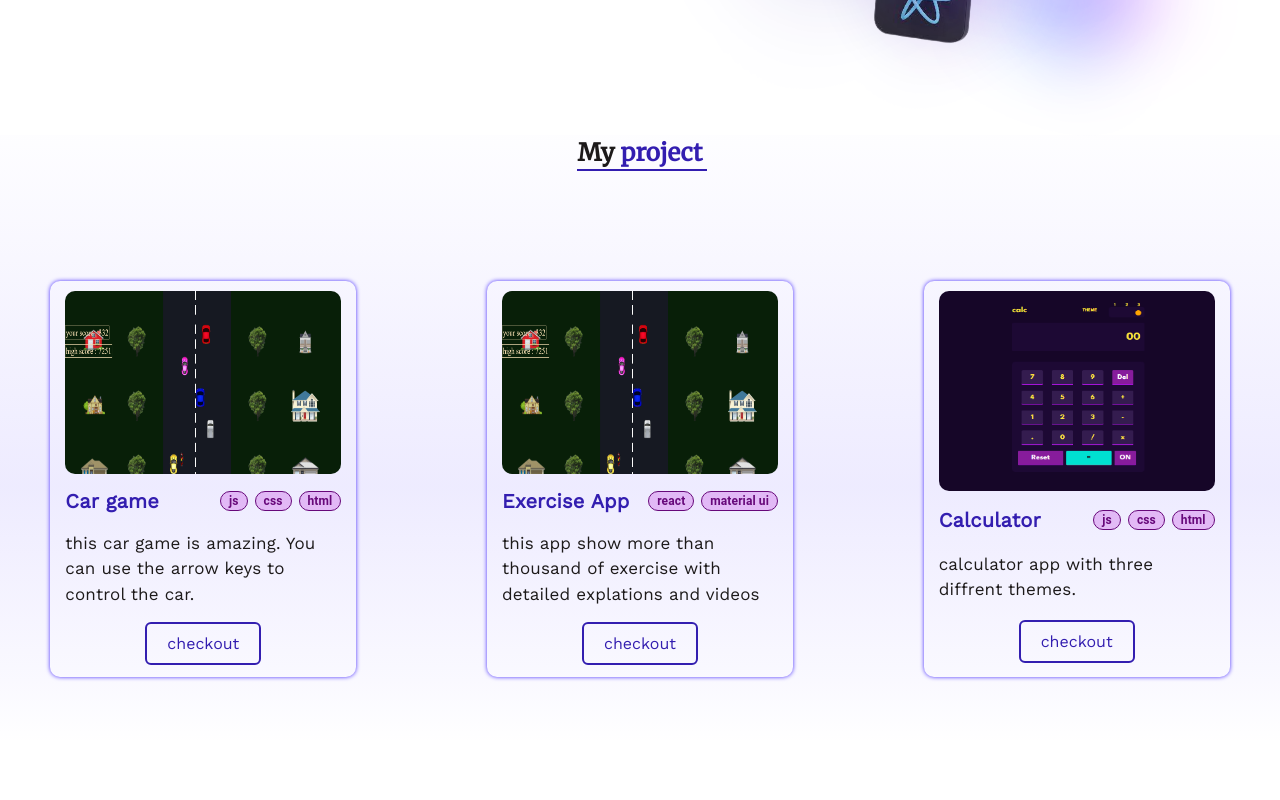
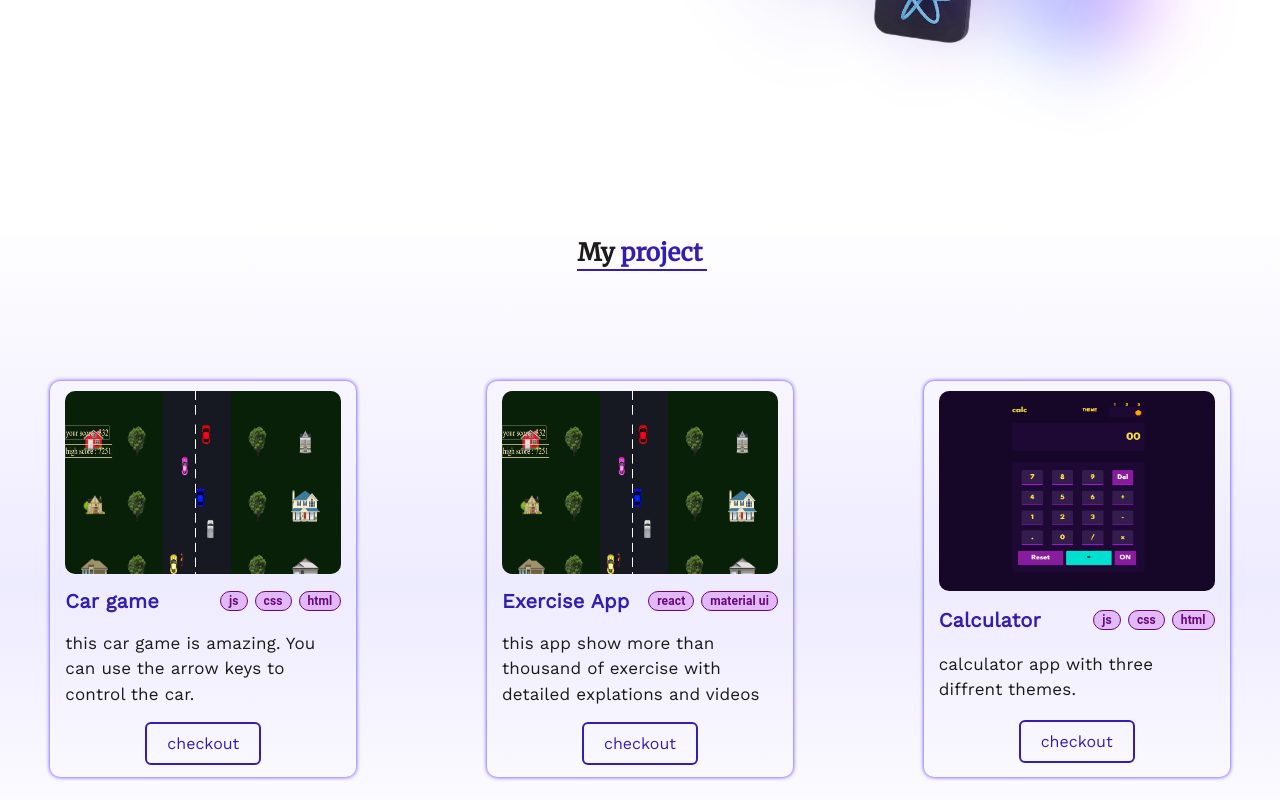
Before and after one commit to NidhiSharma63/portfolio, a React (Create React App) app: page / in a window 1280 px wide. Shown: the part 1120-1920 px from the top of the page. Built offline with nearby package versions, Linux system fonts and the light colour scheme.

Commit message:
scroll function removed

```diff
--- a/src/components/About.jsx
+++ b/src/components/About.jsx
@@ -25,7 +25,8 @@ const About = () => {
   return (
     <Box
       marginTop='140px'
-      className='About-wrapper'>
+      className='About-wrapper'
+      id='about'>
       <ThemeProvider theme={headingTypography}>
         <Typography className='About-outline'>
           <Box component='span' color='var(--secondary-color)'>About</Box> me
--- a/src/components/Contact.jsx
+++ b/src/components/Contact.jsx
@@ -75,6 +75,7 @@ const Contact = () => {
   return (
     <Box
       className='contact-wrapper'
+      id='contact'
       sx={{
         width:{xs:'100%', md:'80%'},
       }}>
--- a/src/components/HeroBanner.jsx
+++ b/src/components/HeroBanner.jsx
@@ -11,6 +11,7 @@ const HeroBanner = () => {
     <>
       <Box
         className='hero-banner-container'
+        id='hero-banner'
         sx={{
           flexDirection:{xs:'column',md:'row'},
           margin:{xs:'50px',md:'50px 0px'},
--- a/src/components/MyProjects.jsx
+++ b/src/components/MyProjects.jsx
@@ -46,6 +46,7 @@ const MyProjects = () => {
   return (
     <Box
       className='MyProjects'
+      id='my-build'
     >
      <ThemeProvider theme={headingTypography}>
         <Typography className='myproject-outline'>
--- a/src/components/Navbar.jsx
+++ b/src/components/Navbar.jsx
@@ -90,14 +90,15 @@ const Navbar = () => {
                 gap='90px'
               >
                 <a
-                  className='link navbar-link'>Home</a>
+                  className='link navbar-link'
+                  href='#hero-banner'>Home</a>
                 <a
                   className='link navbar-link'
-                  onClick={()=>{
-                    window.scrollTo({ top:550, behavior: 'smooth' });
-                  }}>About</a>
+                  href='#about'
+                  >About</a>
                 <a
                   className='link my-build'
+                  href='#my-build'
                   onClick={()=>{
                     window.scrollTo({ top:1150, behavior: 'smooth' });
                   }}>My build</a>
@@ -107,7 +108,7 @@ const Navbar = () => {
             component='span'
             marginRight='20px'
             onClick={()=>{
-              window.scrollTo({ top:1650, behavior: 'smooth' });
+              window.scrollTo({ top:1850, behavior: 'smooth' });
             }}
             sx={{
               display:{md:'flex',xs:'none'},
--- a/src/scss/components/_navbar.scss
+++ b/src/scss/components/_navbar.scss
@@ -54,6 +54,8 @@
 .link{
   position: relative;
   cursor: pointer;
+  text-decoration: none;
+  color: var(--primary-color);
 }
 .navbar-link:hover::after {
   width: 55px;
--- a/src/scss/components/_projects.scss
+++ b/src/scss/components/_projects.scss
@@ -1,12 +1,12 @@
 .MyProjects{
-  margin-top:50px;
+  margin-top:150px;
   display:flex;
   flex-direction:column;
   justify-content:center;
   align-items:center;
 
   background: rgb(72,45,253);
-  background: linear-gradient(0deg, rgba(72,45,253,0) 1%, rgba(72,45,253,0.028448879551820738) 11%, rgba(72,45,253,0.09287464985994398) 43%, rgba(72,45,253,0.006039915966386533) 100%);
+  background: linear-gradient(0deg, rgba(72,45,253,0) 5%, rgba(72,45,253,0.028448879551820738) 11%, rgba(72,45,253,0.09287464985994398) 43%, rgba(72,45,253,0.006039915966386533) 100%);
 
   // background: rgb(72,45,253);
   // background: linear-gradient(0deg, rgba(72,45,253,0.00043767507002800965) 0%, rgba(72,45,253,0.09287464985994398) 43%, rgba(72,45,253,0.006039915966386533) 100%);
--- a/src/scss/main.css
+++ b/src/scss/main.css
@@ -570,13 +570,13 @@
   }
 }
 .MyProjects {
-  margin-top: 50px;
+  margin-top: 150px;
   display: flex;
   flex-direction: column;
   justify-content: center;
   align-items: center;
   background: rgb(72, 45, 253);
-  background: linear-gradient(0deg, rgba(72, 45, 253, 0) 1%, rgba(72, 45, 253, 0.0284488796) 11%, rgba(72, 45, 253, 0.0928746499) 43%, rgba(72, 45, 253, 0.006039916) 100%);
+  background: linear-gradient(0deg, rgba(72, 45, 253, 0) 5%, rgba(72, 45, 253, 0.0284488796) 11%, rgba(72, 45, 253, 0.0928746499) 43%, rgba(72, 45, 253, 0.006039916) 100%);
 }
 
 .myproject-outline::after {
@@ -786,6 +786,8 @@
 .link {
   position: relative;
   cursor: pointer;
+  text-decoration: none;
+  color: var(--primary-color);
 }
 
 .navbar-link:hover::after {
@@ -843,6 +845,10 @@
   --contact-link-font-weight: 300;
 }
 
+html {
+  scroll-behavior: smooth;
+}
+
 body {
   overflow-x: hidden;
   padding: 0;
--- a/src/scss/main.scss
+++ b/src/scss/main.scss
@@ -57,6 +57,10 @@
 
 }
 
+html{
+  scroll-behavior: smooth;
+}
+
 body {
   overflow-x: hidden;
   padding: 0;
```
Also changed, not shown: 1 other file (tests, documents, lock files or other folders).
